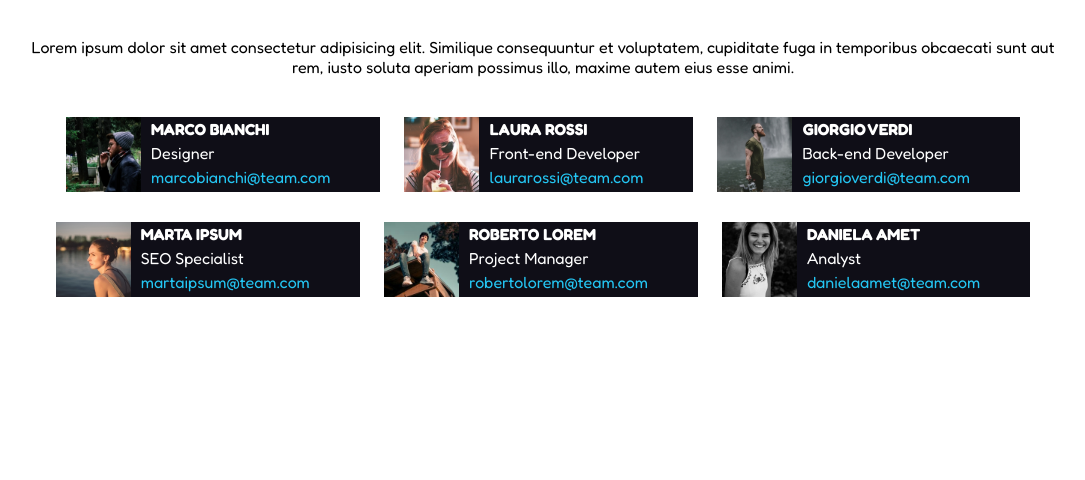
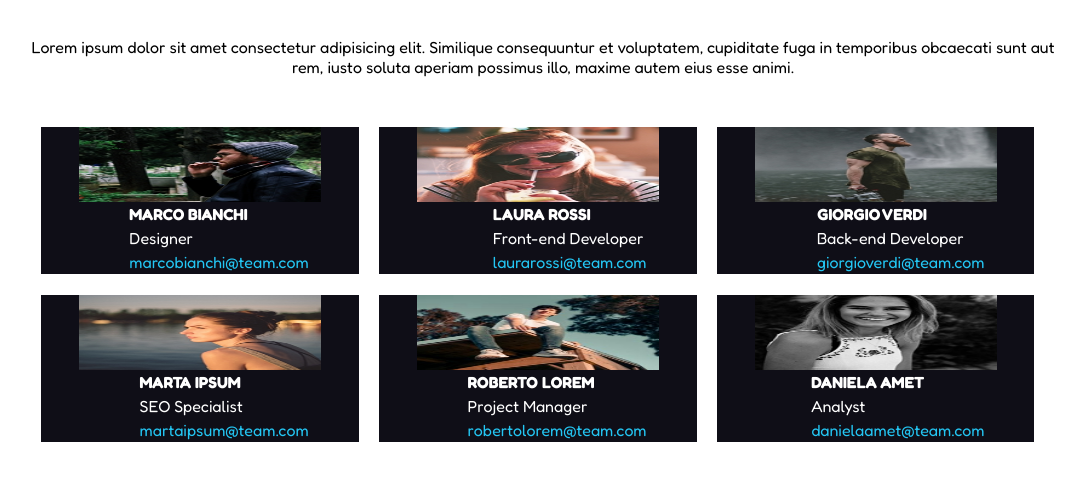
Before and after one commit to MatTheoo89/html-css-float-cards, a plain HTML site: page index.html in a window 1280 px wide. Shown: the part 82-562 px from the top of the page, without its empty margins (97-1182 px from the left). Drawn offline with Linux system fonts and the light colour scheme.

Commit message:
[add] correzzione | -1 punto

```diff
--- a/assets/css/style.css
+++ b/assets/css/style.css
@@ -39,6 +39,7 @@ span{
 .row .box img{
   height: 75px;
   vertical-align: middle;
+  width: calc(100% - 75px);
 }
 
 /* COMPONETS */
@@ -64,9 +65,10 @@ span{
 /* MAIN */
 
 .box{
-  display: inline-block;
   background-color: #0F0E17;
-  margin: 0 10px;
+  float: left;
+  width: 31%;
+  margin: 1%;
 }
 
 .row .box .reference{
--- a/index.html
+++ b/index.html
@@ -26,7 +26,6 @@
     <section>
 
       <div class="row clearfix">
-
         <div class="box">
           <img src="assets/img/male1.png" alt="male1">
           <div class="reference">
@@ -53,16 +52,6 @@
             <span class="mail">giorgioverdi@team.com</span>
           </div>
         </div>
-
-      </div>
-
-
-
-    </section>
-
-    <section>
-
-      <div class="row clearfix">
 
         <div class="box">
           <img src="assets/img/female2.png" alt="female2">
@@ -91,8 +80,6 @@
           </div>
         </div>
 
-      </div>
-
 
 
     </section>
```
